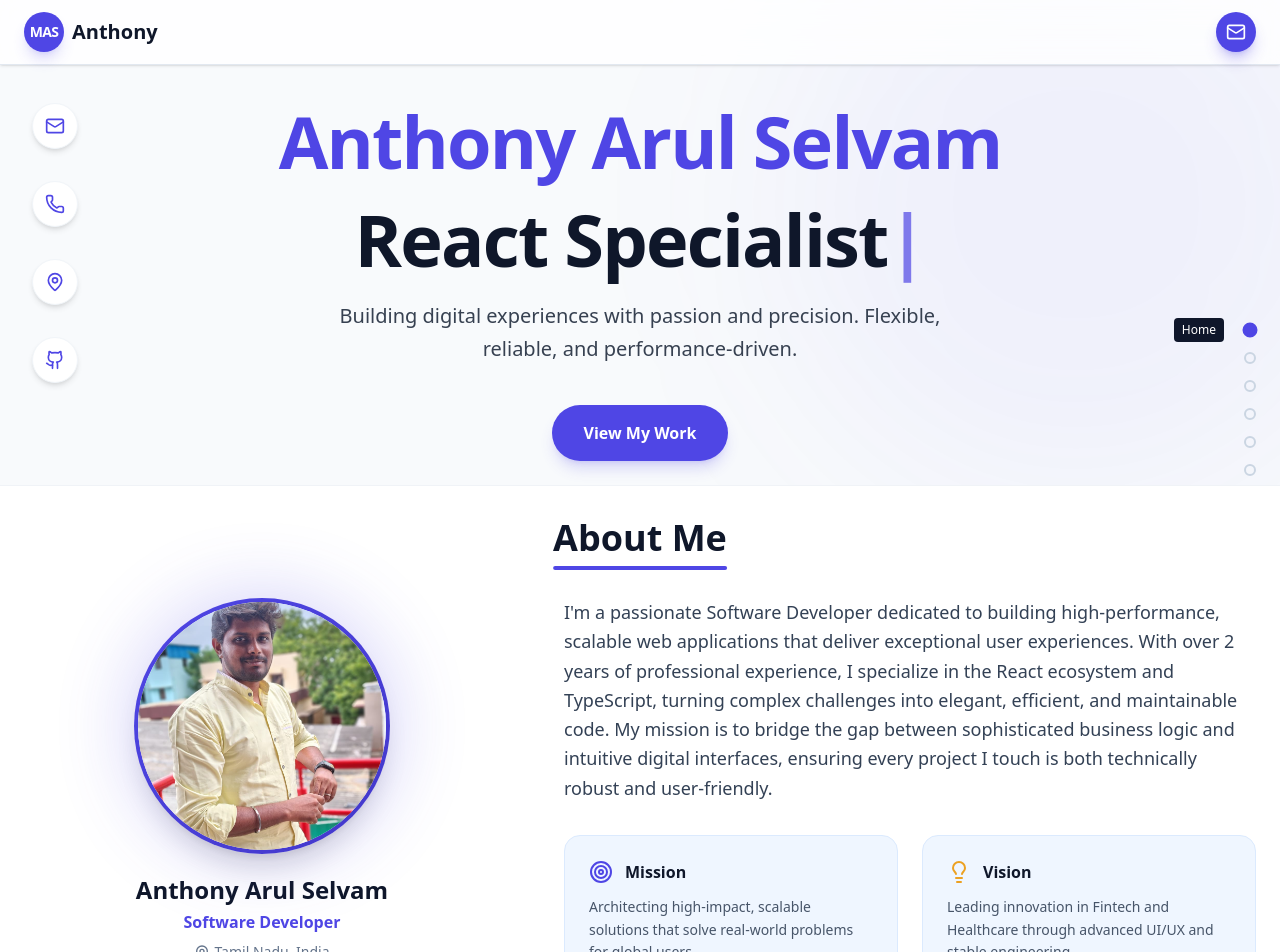
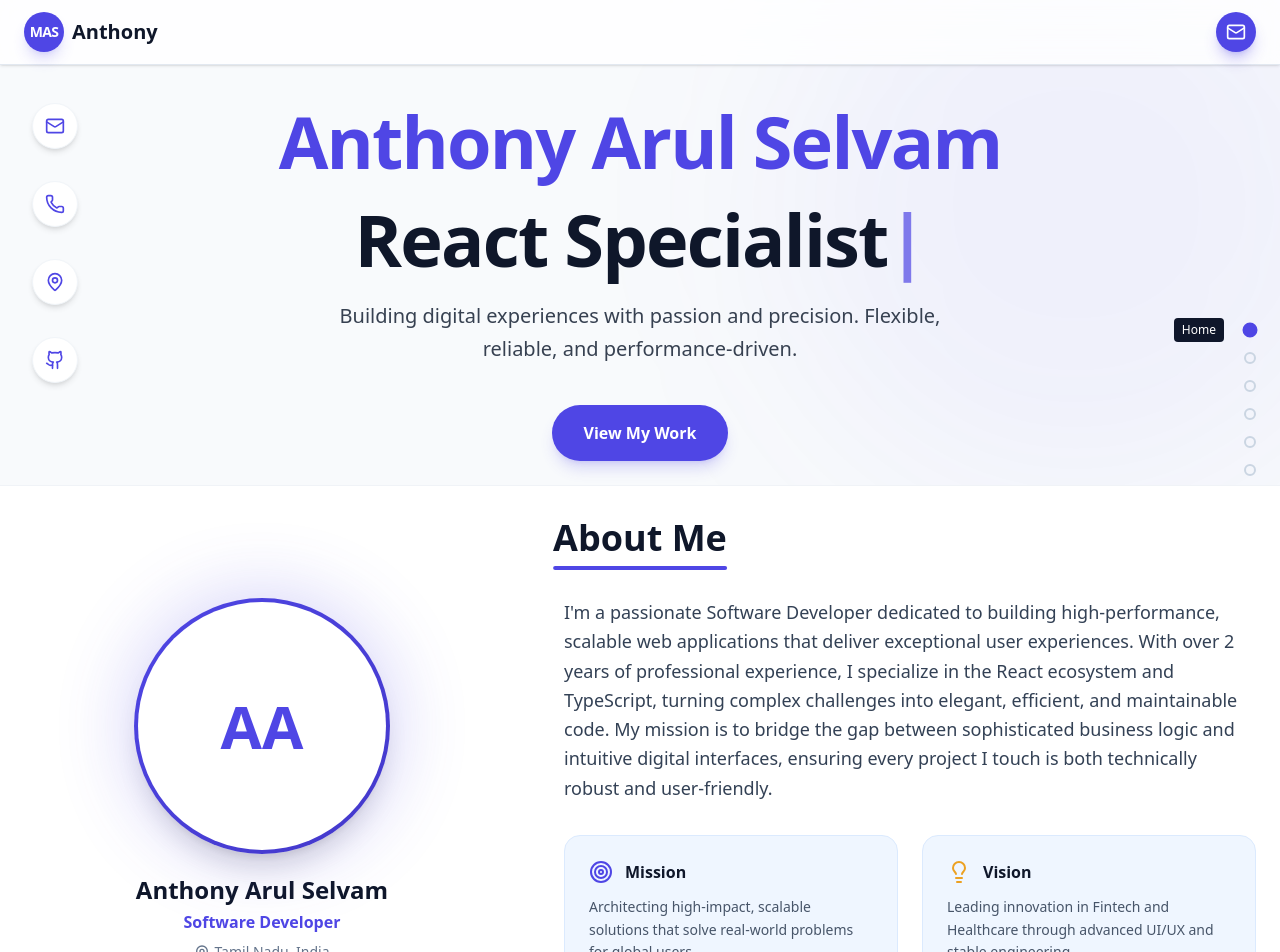
Before and after one commit to MASAnthony/Anthony-Arul-Selvam-Profile, a React (Vite) app: page / in a window 1280 px wide. Shown: the top 952 px of the page. Built offline with nearby package versions, Linux system fonts and the light colour scheme; the HTML template or start-up script is replaced by a standard one.

Commit message:
fixed profile image issue

```diff
--- a/src/components/About.tsx
+++ b/src/components/About.tsx
@@ -24,19 +24,9 @@ const About = () => {
                    <div className="absolute inset-0 bg-[#4F46E5] rounded-full blur-2xl opacity-20 animate-pulse"></div>
                    <div className="relative w-full h-full rounded-full bg-gradient-to-br from-[#4F46E5] to-[#4338ca] flex items-center justify-center p-1 shadow-xl">
                       <div className="w-full h-full rounded-full bg-white overflow-hidden flex items-center justify-center">
-                        {/* Placeholder for user image if available, using initials for now */}
-                        {personalData.avatar ? (
-                          <img
-                            src={personalData.avatar}
-                            alt={personalData.name}
-                            className="w-full h-full object-cover"
-                            style={{ objectPosition: 'center 20%' }}
-                          />
-                        ) : (
-                          <span className="text-6xl font-bold text-[#4F46E5]">
-                              {personalData.name.split(' ').map(n => n[0]).join('').slice(0, 2)}
-                          </span>
-                        )}
+                        <span className="text-6xl font-bold text-[#4F46E5]">
+                            AA
+                        </span>
                       </div>
                    </div>
                 </div>
```
